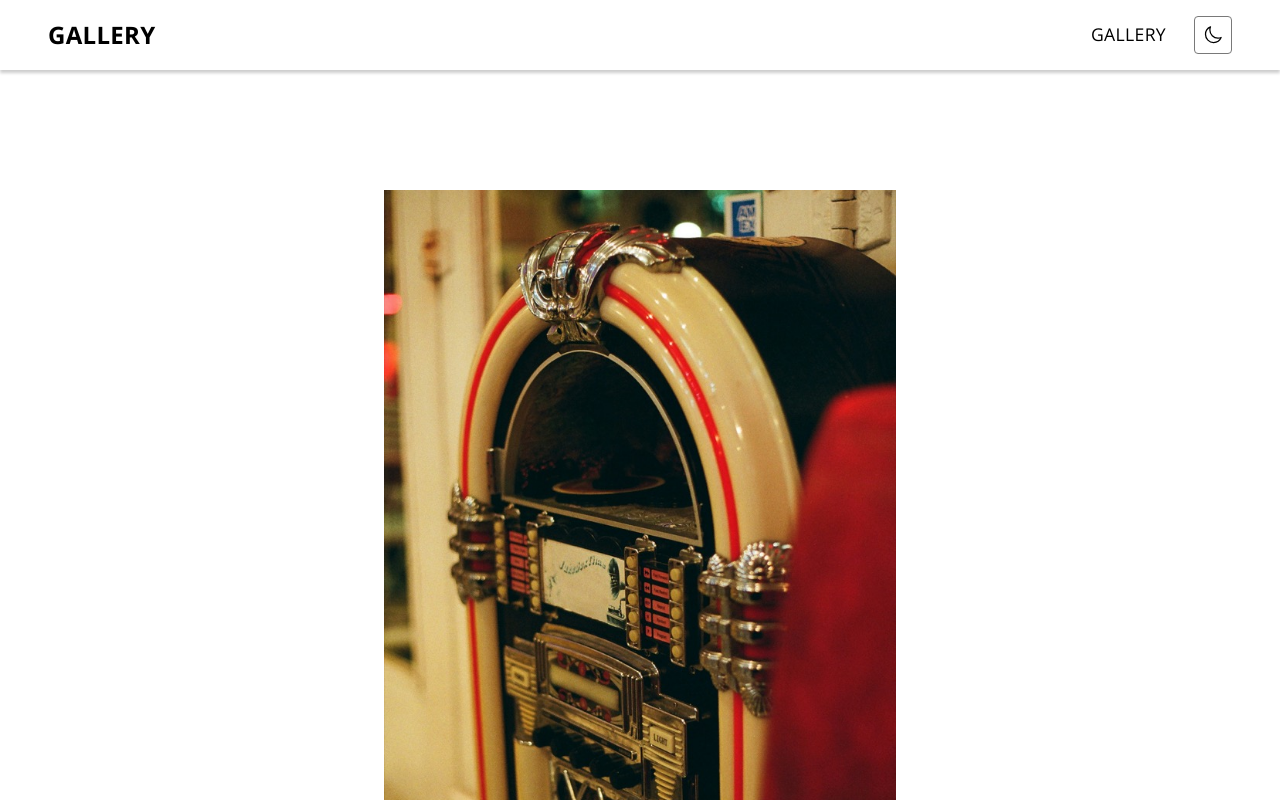
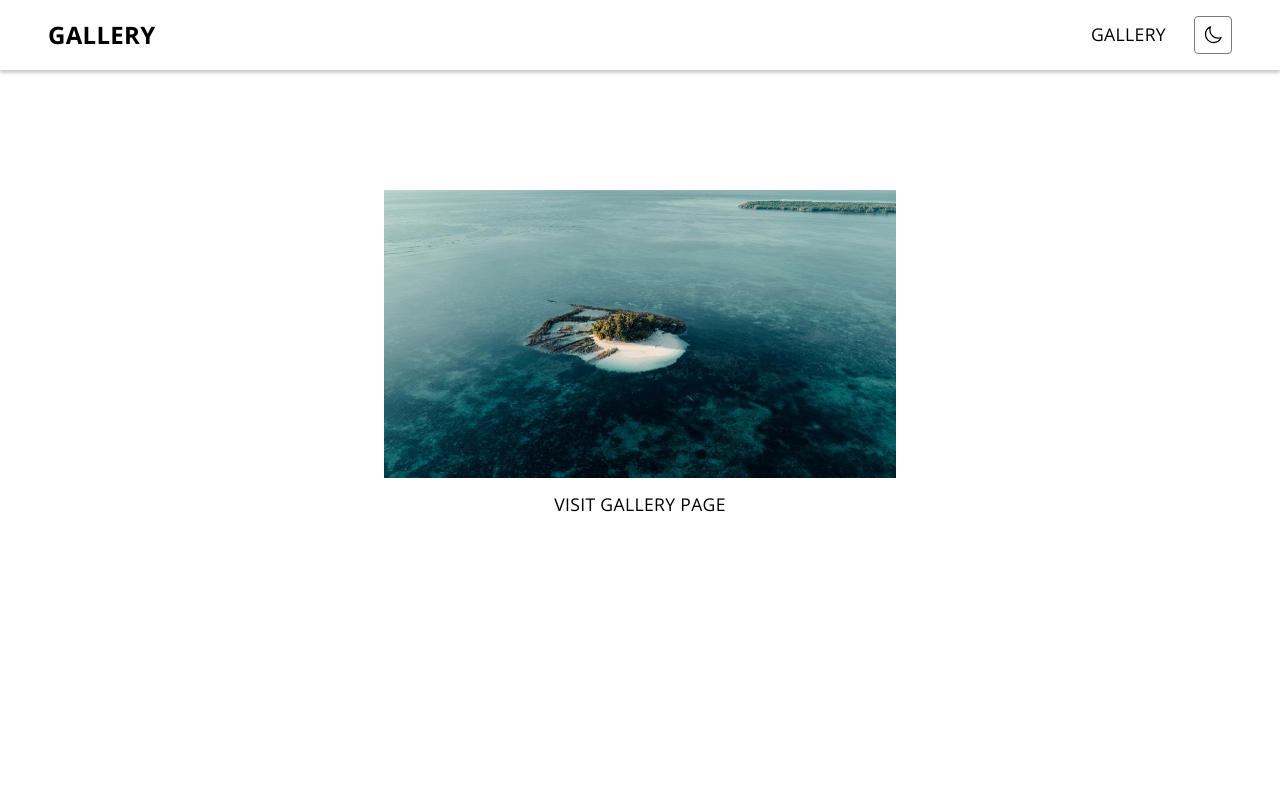
Before and after one commit to terahashi/next-gallery, a Next.js app: page / in a window 1280 px wide. Shown: the top 800 px of the page. Built offline with nearby package versions, Linux system fonts and the light colour scheme.

Commit message:
GalleryClient.jsを修正「サムネイル画像をgrid表示に変更」& itemsData.jsを全て正規データの修正 完了

```diff
--- a/src/data/itemsData.js
+++ b/src/data/itemsData.js
@@ -6,36 +6,108 @@
     id: '2025-001',
     thumbnail: '/images/thumb/2025/img-01-thumb.jpg',
     src: '/images/img-01.jpg',
-    width: 1000, //トップページのランダム画像 & galleryページ大きく表示させるサイズ
+    width: 800, //トップページのランダム画像 & galleryページ大きく表示させるサイズ
     height: 680,
     thumbWidth: 80, //サムネイル用
     thumbHeight: 80,
-    name: 'ニンジン',
-    categories: ['vegetable', 'yasai', '北海道'],
+    name: 'イタリアにて',
+    categories: ['イタリア', '市街地'],
     year: 2025,
   },
   {
     id: '2025-002',
     thumbnail: '/images/thumb/2025/img-02-thumb.jpg',
     src: '/images/img-02.jpg',
-    width: 1000, //トップページのランダム画像 & galleryページ大きく表示させるサイズ
+    width: 800,
     height: 680,
     thumbWidth: 80, //サムネイル用
     thumbHeight: 80,
-    name: 'リンゴ',
-    categories: ['fruit', 'kudamono', '山形'],
+    name: 'フランスにて',
+    categories: ['フランス', '海'],
     year: 2025,
   },
   {
     id: '2025-003',
     thumbnail: '/images/thumb/2025/img-03-thumb.jpg',
     src: '/images/img-03.jpg',
-    width: 1000, //トップページのランダム画像 & galleryページ大きく表示させるサイズ
+    width: 800,
     height: 680,
     thumbWidth: 80, //サムネイル用
     thumbHeight: 80,
-    name: 'アジ',
-    categories: ['fish', 'sakana', '福島'],
+    name: 'スイス',
+    categories: ['スイス', '市街地'],
+    year: 2025,
+  },
+  {
+    id: '2025-004',
+    thumbnail: '/images/thumb/2025/img-20-thumb.jpg',
+    src: '/images/img-20.jpg',
+    width: 800,
+    height: 680,
+    thumbWidth: 80, //サムネイル用
+    thumbHeight: 80,
+    name: 'ポーランドにて',
+    categories: ['ポーランド', '山岳'],
+    year: 2025,
+  },
+  {
+    id: '2025-005',
+    thumbnail: '/images/thumb/2025/img-21-thumb.jpg',
+    src: '/images/img-21.jpg',
+    width: 800,
+    height: 680,
+    thumbWidth: 80, //サムネイル用
+    thumbHeight: 80,
+    name: 'オランダにて',
+    categories: ['オランダ', '山岳'],
+    year: 2025,
+  },
+  {
+    id: '2025-006',
+    thumbnail: '/images/thumb/2025/img-22-thumb.jpg',
+    src: '/images/img-22.jpg',
+    width: 800,
+    height: 680,
+    thumbWidth: 80, //サムネイル用
+    thumbHeight: 80,
+    name: 'アメリカにて',
+    categories: ['アメリカ', '山岳'],
+    year: 2025,
+  },
+  {
+    id: '2025-007',
+    thumbnail: '/images/thumb/2025/img-23-thumb.jpg',
+    src: '/images/img-23.jpg',
+    width: 800,
+    height: 680,
+    thumbWidth: 80, //サムネイル用
+    thumbHeight: 80,
+    name: 'イタリアにて',
+    categories: ['イタリア', '市街地'],
+    year: 2025,
+  },
+  {
+    id: '2025-008',
+    thumbnail: '/images/thumb/2025/img-24-thumb.jpg',
+    src: '/images/img-24.jpg',
+    width: 800,
+    height: 680,
+    thumbWidth: 80, //サムネイル用
+    thumbHeight: 80,
+    name: 'フランスにて',
+    categories: ['フランス', '市街地'],
+    year: 2025,
+  },
+  {
+    id: '2025-009',
+    thumbnail: '/images/thumb/2025/img-25-thumb.jpg',
+    src: '/images/img-25.jpg',
+    width: 800,
+    height: 680,
+    thumbWidth: 80, //サムネイル用
+    thumbHeight: 80,
+    name: '台湾にて',
+    categories: ['台湾', '市街地'],
     year: 2025,
   },
 
@@ -44,36 +116,96 @@
     id: '2024-001',
     thumbnail: '/images/thumb/2024/img-04-thumb.jpg',
     src: '/images/img-04.jpg',
-    width: 1000, //トップページのランダム画像 & galleryページ大きく表示させるサイズ
+    width: 800,
     height: 680,
     thumbWidth: 80, //サムネイル用
     thumbHeight: 80,
-    name: 'トマト',
-    categories: ['vegetable', 'yasai', '東京'],
+    name: 'イタリアにて',
+    categories: ['イタリア', '市街地'],
     year: 2024,
   },
   {
     id: '2024-002',
     thumbnail: '/images/thumb/2024/img-05-thumb.jpg',
     src: '/images/img-05.jpg',
-    width: 1000, //トップページのランダム画像 & galleryページ大きく表示させるサイズ
+    width: 800,
     height: 680,
     thumbWidth: 80, //サムネイル用
     thumbHeight: 80,
-    name: 'マンゴー',
-    categories: ['fruit', 'kudamono', '神奈川'],
+    name: 'アメリカにて',
+    categories: ['アメリカ', '市街地'],
     year: 2024,
   },
   {
     id: '2024-003',
-    thumbnail: '/images/thumb/2024/img-04-thumb.jpg',
-    src: '/images/img-04.jpg',
-    width: 1000, //トップページのランダム画像 & galleryページ大きく表示させるサイズ
+    thumbnail: '/images/thumb/2024/img-14-thumb.jpg',
+    src: '/images/img-14.jpg',
+    width: 800,
     height: 680,
     thumbWidth: 80, //サムネイル用
     thumbHeight: 80,
-    name: 'アジ',
-    categories: ['fish', 'sakana', '神奈川'],
+    name: 'スイスにて',
+    categories: ['スイス', '海'],
+    year: 2024,
+  },
+  {
+    id: '2024-004',
+    thumbnail: '/images/thumb/2024/img-15-thumb.jpg',
+    src: '/images/img-15.jpg',
+    width: 800,
+    height: 680,
+    thumbWidth: 80, //サムネイル用
+    thumbHeight: 80,
+    name: 'ポーランドにて',
+    categories: ['ポーランド', '市街地'],
+    year: 2024,
+  },
+  {
+    id: '2024-005',
+    thumbnail: '/images/thumb/2024/img-16-thumb.jpg',
+    src: '/images/img-16.jpg',
+    width: 800,
+    height: 680,
+    thumbWidth: 80, //サムネイル用
+    thumbHeight: 80,
+    name: 'オランダにて',
+    categories: ['オランダ', '市街地'],
+    year: 2024,
+  },
+  {
+    id: '2024-006',
+    thumbnail: '/images/thumb/2024/img-17-thumb.jpg',
+    src: '/images/img-17.jpg',
+    width: 800,
+    height: 680,
+    thumbWidth: 80, //サムネイル用
+    thumbHeight: 80,
+    name: 'イタリアにて',
+    categories: ['イタリア', '市街地', '海'],
+    year: 2024,
+  },
+  {
+    id: '2024-007',
+    thumbnail: '/images/thumb/2024/img-18-thumb.jpg',
+    src: '/images/img-18.jpg',
+    width: 800,
+    height: 680,
+    thumbWidth: 80, //サムネイル用
+    thumbHeight: 80,
+    name: 'ポルトガルにて',
+    categories: ['ポルトガル', '市街地', '海'],
+    year: 2024,
+  },
+  {
+    id: '2024-008',
+    thumbnail: '/images/thumb/2024/img-19-thumb.jpg',
+    src: '/images/img-19.jpg',
+    width: 800,
+    height: 680,
+    thumbWidth: 80, //サムネイル用
+    thumbHeight: 80,
+    name: 'ポルトガルにて',
+    categories: ['ポルトガル', '湖'],
     year: 2024,
   },
 
@@ -82,54 +214,171 @@
     id: '2023-001',
     thumbnail: '/images/thumb/2023/img-06-thumb.jpg',
     src: '/images/img-06.jpg',
-    width: 1000, //トップページのランダム画像 & galleryページ大きく表示させるサイズ
+    width: 800,
     height: 680,
     thumbWidth: 80, //サムネイル用
     thumbHeight: 80,
-    name: 'キャベツ',
-    categories: ['vegetable', 'yasai', '北海道'],
+    name: 'ポルトガルにて',
+    categories: ['ポルトガル', '市街地'],
     year: 2023,
-    text: ' ここ',
   },
   {
     id: '2023-002',
     thumbnail: '/images/thumb/2023/img-07-thumb.jpg',
     src: '/images/img-07.jpg',
-    width: 1000, //トップページのランダム画像 & galleryページ大きく表示させるサイズ
+    width: 800,
     height: 680,
     thumbWidth: 80, //サムネイル用
     thumbHeight: 80,
-    name: 'レモン',
-    categories: ['fruit', 'kudamono', '福島'],
+    name: 'アメリカにて',
+    categories: ['アメリカ', '市街地'],
+    year: 2023,
+  },
+  {
+    id: '2023-003',
+    thumbnail: '/images/thumb/2023/img-08-thumb.jpg',
+    src: '/images/img-08.jpg',
+    width: 800,
+    height: 680,
+    thumbWidth: 80, //サムネイル用
+    thumbHeight: 80,
+    name: 'アメリカにて',
+    categories: ['アメリカ', '山岳'],
+    year: 2023,
+  },
+  {
+    id: '2023-004',
+    thumbnail: '/images/thumb/2023/img-09-thumb.jpg',
+    src: '/images/img-09.jpg',
+    width: 800,
+    height: 680,
+    thumbWidth: 80, //サムネイル用
+    thumbHeight: 80,
+    name: 'オランダにて',
+    categories: ['オランダ', '湖'],
+    year: 2023,
+  },
+  {
+    id: '2023-005',
+    thumbnail: '/images/thumb/2023/img-10-thumb.jpg',
+    src: '/images/img-10.jpg',
+    width: 800,
+    height: 680,
+    thumbWidth: 80, //サムネイル用
+    thumbHeight: 80,
+    name: 'アメリカにて',
+    categories: ['アメリカ', '海'],
+    year: 2023,
+  },
+  {
+    id: '2023-006',
+    thumbnail: '/images/thumb/2023/img-11-thumb.jpg',
+    src: '/images/img-11.jpg',
+    width: 800,
+    height: 680,
+    thumbWidth: 80, //サムネイル用
+    thumbHeight: 80,
+    name: 'イギリスにて',
+    categories: ['イギリス', '海'],
+    year: 2023,
+  },
+  {
+    id: '2023-007',
+    thumbnail: '/images/thumb/2023/img-12-thumb.jpg',
+    src: '/images/img-12.jpg',
+    width: 800,
+    height: 680,
+    thumbWidth: 80, //サムネイル用
+    thumbHeight: 80,
+    name: 'スイスにて',
+    categories: ['スイス', '海'],
+    year: 2023,
+  },
+  {
+    id: '2023-008',
+    thumbnail: '/images/thumb/2023/img-13-thumb.jpg',
+    src: '/images/img-13.jpg',
+    width: 800,
+    height: 680,
+    thumbWidth: 80, //サムネイル用
+    thumbHeight: 80,
+    name: 'アメリカにて',
+    categories: ['アメリカ', '山岳'],
     year: 2023,
   },
 
   //2024-2025
   {
     id: '2024-2025-001',
-    thumbnail: '/images/thumb/2025/img-01-thumb.jpg',
-    src: '/images/img-01.jpg',
-    width: 1000, //トップページのランダム画像 & galleryページ大きく表示させるサイズ
+    thumbnail: '/images/thumb/2024-2025/img-26-thumb.jpg',
+    src: '/images/img-26.jpg',
+    width: 800,
     height: 680,
     thumbWidth: 80, //サムネイル用
     thumbHeight: 80,
-    name: '2024~2025年の画像',
-    categories: ['2024-2025', '景色', '東京'],
-    year: '2024-2025',
-    text: ' 自由なテキスト',
+    name: 'イタリアにて',
+    categories: ['イタリア', '海'],
+    year: '2024~2025',
   },
   {
     id: '2024-2025-002',
-    thumbnail: '/images/thumb/2025/img-02-thumb.jpg',
-    src: '/images/img-02.jpg',
-    width: 1000, //トップページのランダム画像 & galleryページ大きく表示させるサイズ
+    thumbnail: '/images/thumb/2024-2025/img-27-thumb.jpg',
+    src: '/images/img-27.jpg',
+    width: 800,
     height: 680,
     thumbWidth: 80, //サムネイル用
     thumbHeight: 80,
-    name: '2024~2025年の画像02',
-    categories: ['2024-2025', '景色', '神奈川'],
-    year: '2024-2025',
-    text: ' アヒル撫でたい',
+    name: 'アメリカにて',
+    categories: ['アメリカ', '市街地'],
+    year: '2024~2025',
+  },
+  {
+    id: '2024-2025-003',
+    thumbnail: '/images/thumb/2024-2025/img-28-thumb.jpg',
+    src: '/images/img-28.jpg',
+    width: 800,
+    height: 680,
+    thumbWidth: 80, //サムネイル用
+    thumbHeight: 80,
+    name: 'イギリスにて',
+    categories: ['イギリス', '市街地'],
+    year: '2024~2025',
+  },
+  {
+    id: '2024-2025-004',
+    thumbnail: '/images/thumb/2024-2025/img-29-thumb.jpg',
+    src: '/images/img-29.jpg',
+    width: 800,
+    height: 680,
+    thumbWidth: 80, //サムネイル用
+    thumbHeight: 80,
+    name: 'ポーランドにて',
+    categories: ['ポーランド', '森林'],
+    year: '2024~2025',
+  },
+  {
+    id: '2024-2025-005',
+    thumbnail: '/images/thumb/2024-2025/img-30-thumb.jpg',
+    src: '/images/img-30.jpg',
+    width: 800,
+    height: 680,
+    thumbWidth: 80, //サムネイル用
+    thumbHeight: 80,
+    name: 'イタリアにて',
+    categories: ['イタリア', '山岳'],
+    year: '2024~2025',
+  },
+  {
+    id: '2024-2025-006',
+    thumbnail: '/images/thumb/2024-2025/img-31-thumb.jpg',
+    src: '/images/img-31.jpg',
+    width: 800,
+    height: 680,
+    thumbWidth: 80, //サムネイル用
+    thumbHeight: 80,
+    name: 'アメリカにて',
+    categories: ['アメリカ', '市街地'],
+    year: '2024~2025',
   },
 ];
 
```
Also changed, not shown: src/app/gallery/GalleryClient.js (+27 -24 lines).
